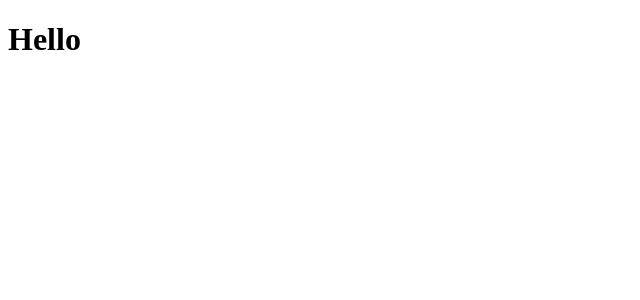
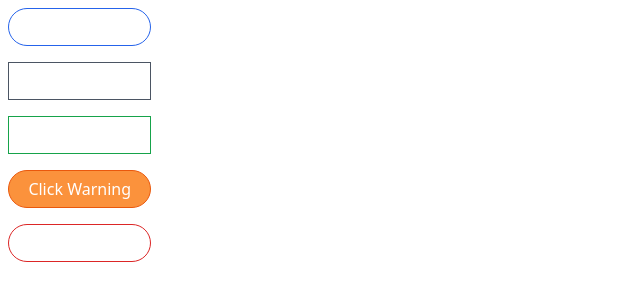
Before and after one commit to imrafay/hrb-components-routing, a React (Create React App) app: page /button in a window 1280 px wide. Shown: the top 300 px of the page, without its empty margins (0-640 px from the left). Built offline with nearby package versions, Linux system fonts and the light colour scheme.

Commit message:
Created Generic Button component

```diff
--- a/package.json
+++ b/package.json
@@ -6,6 +6,7 @@
     "@testing-library/jest-dom": "^5.17.0",
     "@testing-library/react": "^13.4.0",
     "@testing-library/user-event": "^13.5.0",
+    "classnames": "^2.5.1",
     "react": "^18.3.1",
     "react-dom": "^18.3.1",
     "react-scripts": "5.0.1",
@@ -34,5 +35,8 @@
       "last 1 firefox version",
       "last 1 safari version"
     ]
+  },
+  "devDependencies": {
+    "tailwindcss": "^3.4.6"
   }
 }
--- a/src/App.js
+++ b/src/App.js
@@ -1,7 +1,13 @@
+import Button from "./components/Button";
+
 function App() {
   return (
-    <div>
-      <h1>Hello</h1>
+    <div className="inline-grid">
+      <Button primary rounded outline>Click Primary</Button>
+      <Button secondary outline>Click Secondary</Button>
+      <Button success outline>Click Success</Button>
+      <Button warning rounded>Click Warning</Button>
+      <Button danger outline rounded>Click Danger</Button>
     </div>
   );
 }
--- /dev/null
+++ b/src/components/Button.js
@@ -0,0 +1,28 @@
+import classNames from "classnames";
+
+function Button({children,primary,secondary,success,warning,danger,outline, rounded,...rest}){
+     let classess = classNames(
+        {rest},
+        'm-2 px-3 py-1.5 border',
+        {
+            'border-blue-600 bg-blue-400 text-white':primary,
+            'border-gray-600 bg-gray-400 text-white':secondary,
+            'border-green-600 bg-green-400 text-white':success,
+            'border-orange-600 bg-orange-400 text-white':warning,
+            'border-red-600 bg-red-400 text-white':danger,
+            'rounded-full':rounded,
+            'bg-white':outline,
+            'text-blue-600': outline && primary,
+            'text-gray-600': outline && secondary,
+            'text-green-600': outline && success,
+            'text-orange-600': outline && warning,
+            'text-red-600': outline && danger
+        }
+    );
+
+    return <button {...rest} className={classess}>
+        {children}
+    </button>;
+}
+
+export default Button;
--- /dev/null
+++ b/src/index.css
@@ -0,0 +1,3 @@
+@tailwind base;
+@tailwind components;
+@tailwind utilities;
--- a/src/index.js
+++ b/src/index.js
@@ -1,3 +1,4 @@
+import './index.css';
 import React from 'react';
 import ReactDOM from 'react-dom/client';
 import App from './App';
--- /dev/null
+++ b/tailwind.config.js
@@ -0,0 +1,10 @@
+/** @type {import('tailwindcss').Config} */
+module.exports = {
+  content: [
+    "./src/**/*.{js,jsx,ts,tsx}",
+  ],
+  theme: {
+    extend: {},
+  },
+  plugins: [],
+}
```
Also changed, not shown: 1 other file (tests, documents, lock files or other folders).
